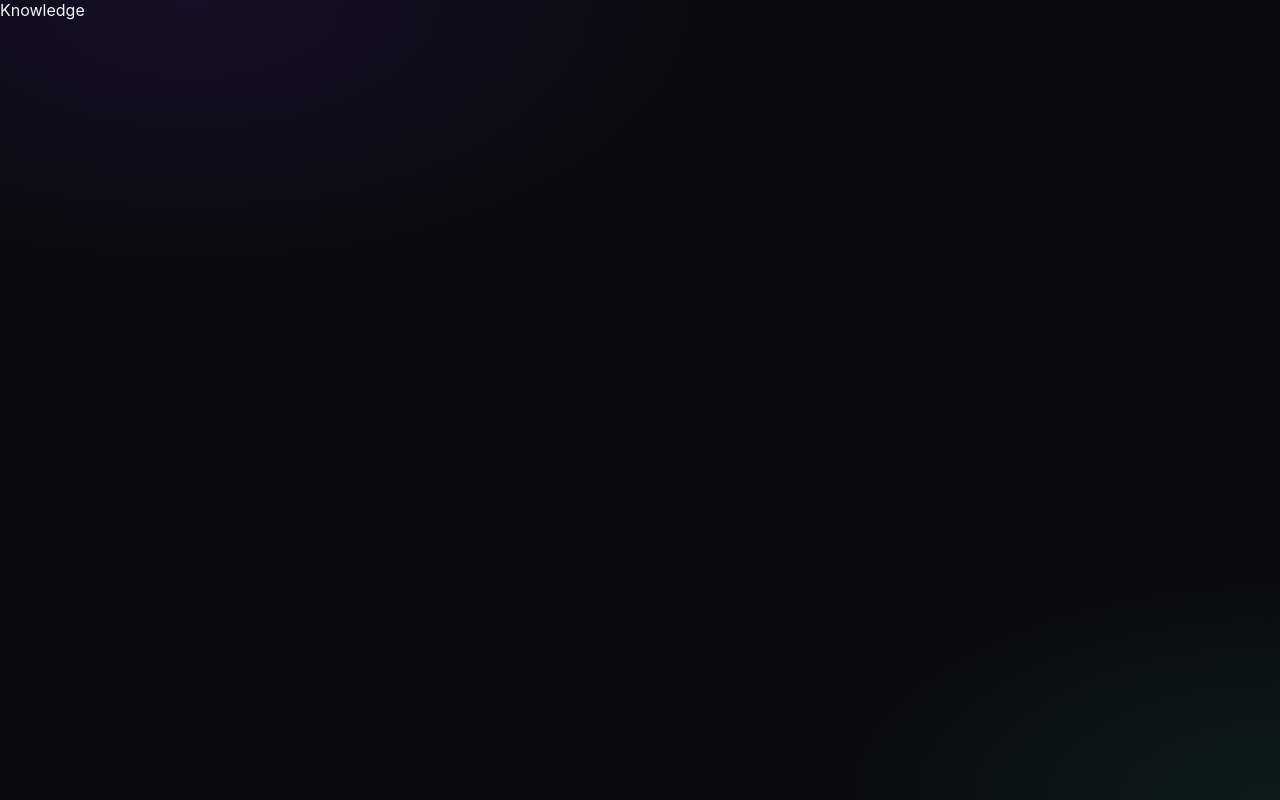
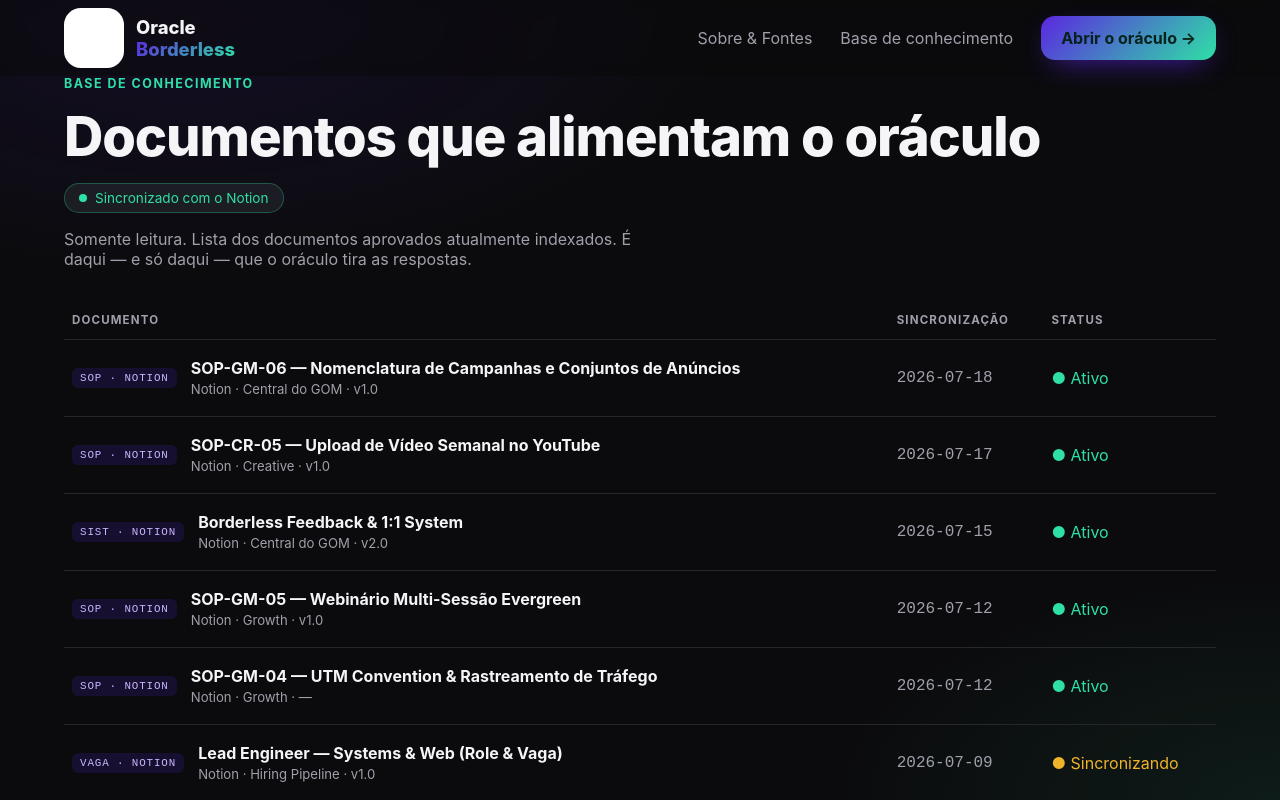
Before and after one commit to ProgramadoresSemPatria/oracle-borderless, a React (Vite) app in the folder frontend/: page /knowledge in a window 1280 px wide. Shown: the top 800 px of the page. Built offline with nearby package versions, Linux system fonts and the light colour scheme.

Commit message:
feat(frontend): add knowledge base page

```diff
--- a/frontend/src/App.tsx
+++ b/frontend/src/App.tsx
@@ -1,13 +1,14 @@
 import { Routes, Route } from "react-router-dom";
 import LandingPage from "./features/landing/LandingPage";
 import AboutPage from "./features/about/AboutPage";
+import KnowledgePage from "./features/knowledge/KnowledgePage";
 
 export default function App() {
   return (
     <Routes>
       <Route path="/" element={<LandingPage />} />
       <Route path="/about" element={<AboutPage />} />
-      <Route path="/knowledge" element={<div>Knowledge</div>} />
+      <Route path="/knowledge" element={<KnowledgePage />} />
       <Route path="/oracle" element={<div>Oracle</div>} />
       <Route path="/oracle/:conversationId" element={<div>Oracle</div>} />
     </Routes>
--- /dev/null
+++ b/frontend/src/data/documents.ts
@@ -0,0 +1,13 @@
+import type { KnowledgeDoc } from "../lib/demo/demoData";
+import { DEMO_DOCUMENTS } from "../lib/demo/demoData";
+
+const DEMO = import.meta.env.VITE_DEMO_MODE === "true";
+
+/**
+ * There is no backend documents endpoint yet. In demo mode we return the seeded
+ * list; when a real `/documents` endpoint exists, branch on !DEMO here.
+ */
+export function listDocuments(): Promise<KnowledgeDoc[]> {
+  if (DEMO) return Promise.resolve(DEMO_DOCUMENTS);
+  return Promise.resolve(DEMO_DOCUMENTS);
+}
--- /dev/null
+++ b/frontend/src/features/knowledge/KnowledgePage.module.css
@@ -0,0 +1,13 @@
+.title { font-size: clamp(2.2rem, 5vw, 3.4rem); margin: var(--space-4) 0; }
+.note { color: var(--text-muted); max-width: 60ch; }
+.table { width: 100%; border-collapse: collapse; margin-top: var(--space-6); }
+.table th { text-align: left; font-size: .72rem; letter-spacing: .1em; text-transform: uppercase; color: var(--text-muted); padding: 12px 8px; border-bottom: 1px solid var(--border); }
+.table td { padding: 18px 8px; border-bottom: 1px solid var(--border); vertical-align: middle; }
+.docCell { display: flex; align-items: center; gap: 14px; }
+.docCell strong { display: block; }
+.origin { color: var(--text-muted); font-size: .82rem; }
+.mono { font-family: var(--font-mono); color: var(--text-muted); }
+.active { color: var(--emerald); }
+.syncing { color: #f0b429; }
+.footnote { margin: var(--space-6) 0; padding: var(--space-4); border-radius: var(--radius); background: var(--surface-1); border: 1px solid var(--border); color: var(--text-muted); }
+@media (max-width: 720px) { .origin { display: none; } }
--- /dev/null
+++ b/frontend/src/features/knowledge/KnowledgePage.tsx
@@ -0,0 +1,60 @@
+import { useEffect, useState } from "react";
+import { Header } from "../../components/Header/Header";
+import { Footer } from "../../components/Footer/Footer";
+import { Badge } from "../../components/Badge/Badge";
+import { SourceTypeTag } from "../../components/SourceTypeTag/SourceTypeTag";
+import { listDocuments } from "../../data/documents";
+import type { KnowledgeDoc } from "../../lib/demo/demoData";
+import styles from "./KnowledgePage.module.css";
+
+export default function KnowledgePage() {
+  const [docs, setDocs] = useState<KnowledgeDoc[]>([]);
+  useEffect(() => {
+    void listDocuments().then(setDocs);
+  }, []);
+
+  return (
+    <>
+      <Header />
+      <main className="container">
+        <p className="eyebrow">Base de conhecimento</p>
+        <h1 className={styles.title}>Documentos que alimentam o oráculo</h1>
+        <div style={{ margin: "16px 0" }}><Badge tone="emerald">Sincronizado com o Notion</Badge></div>
+        <p className={styles.note}>
+          Somente leitura. Lista dos documentos aprovados atualmente indexados. É daqui
+          — e só daqui — que o oráculo tira as respostas.
+        </p>
+        <table className={styles.table}>
+          <thead>
+            <tr><th>Documento</th><th>Sincronização</th><th>Status</th></tr>
+          </thead>
+          <tbody>
+            {docs.map((d) => (
+              <tr key={d.id}>
+                <td>
+                  <div className={styles.docCell}>
+                    <SourceTypeTag kind={d.kind} />
+                    <div>
+                      <strong>{d.title}</strong>
+                      <span className={styles.origin}>{d.origin}{d.version ? ` · ${d.version}` : " · —"}</span>
+                    </div>
+                  </div>
+                </td>
+                <td className={styles.mono}>{d.syncedAt}</td>
+                <td>
+                  <span className={d.status === "active" ? styles.active : styles.syncing}>
+                    ● {d.status === "active" ? "Ativo" : "Sincronizando"}
+                  </span>
+                </td>
+              </tr>
+            ))}
+          </tbody>
+        </table>
+        <div className={styles.footnote}>
+          🔒 Documentos 🔴 <strong>Restrito</strong> e materiais confidenciais não são indexados e nunca chegam ao oráculo.
+        </div>
+      </main>
+      <Footer />
+    </>
+  );
+}
```
